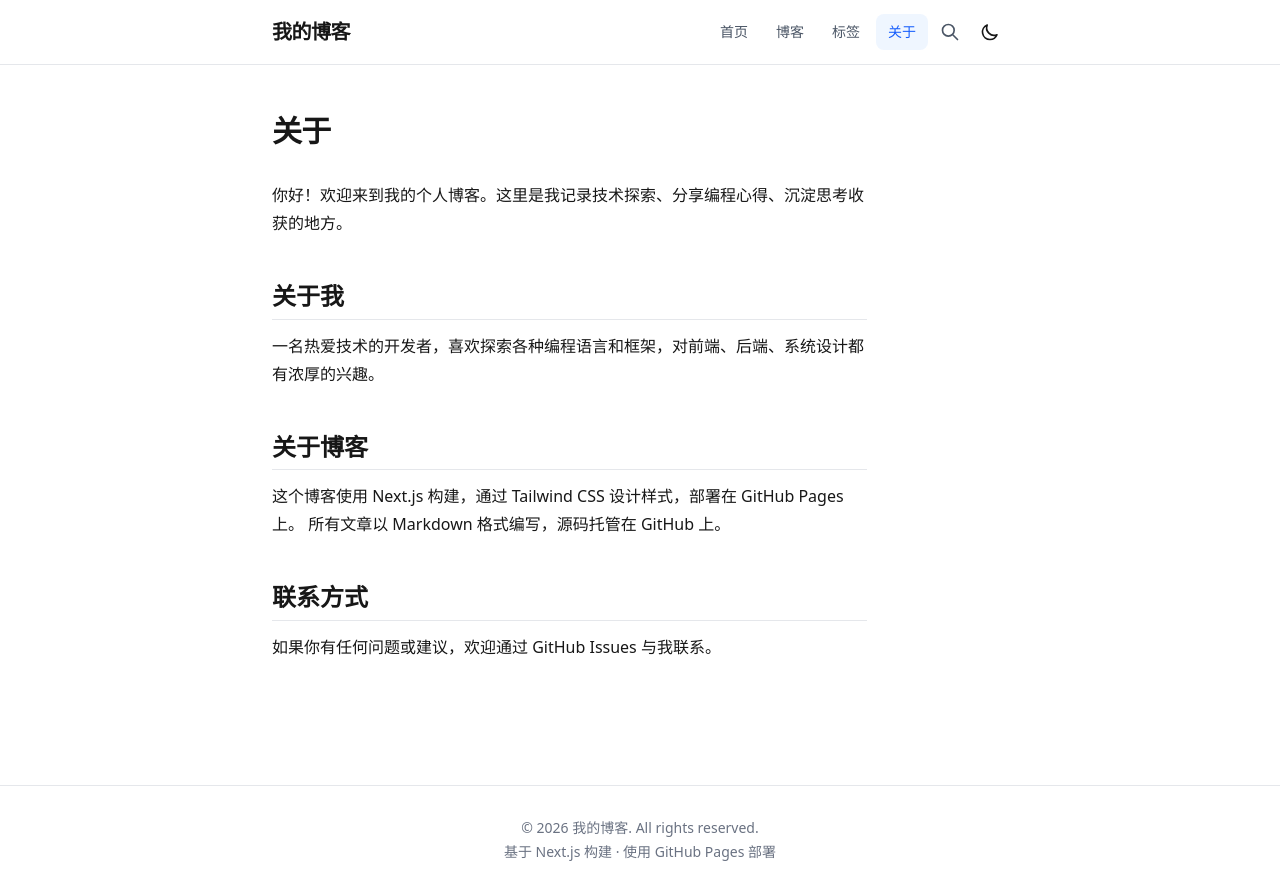
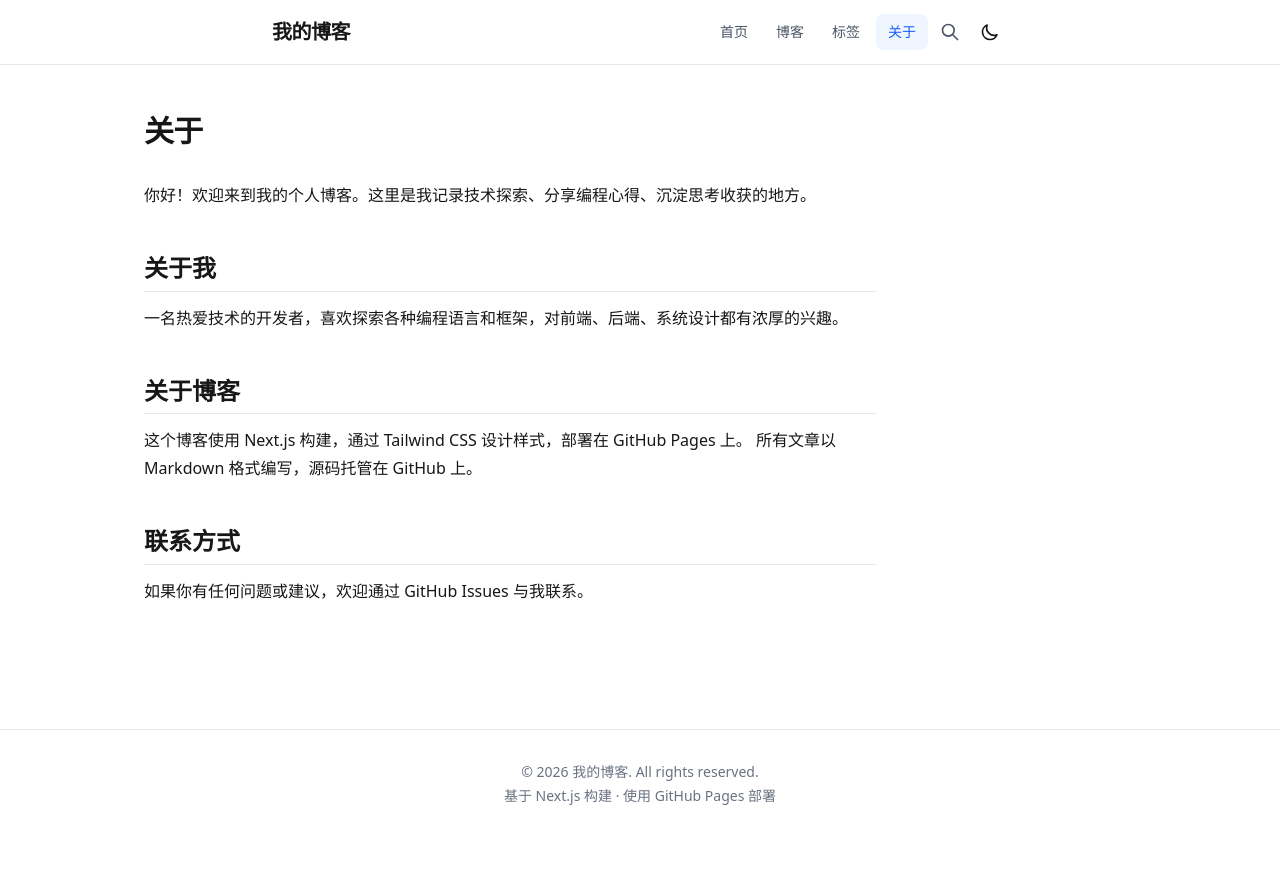
Before and after one commit to Asy424/my-blog, a Next.js app: page /my-blog/about in a window 1280 px wide. After the commit the page ends 838 px from the top, so only its background shows below. Built offline with nearby package versions, Linux system fonts and the light colour scheme.

Commit message:
加宽页面布局 max-w-3xl → max-w-5xl，prose 65ch → 80ch

```diff
--- a/src/app/(main)/about/page.tsx
+++ b/src/app/(main)/about/page.tsx
@@ -5,7 +5,7 @@
 
 export default function AboutPage() {
   return (
-    <div className="max-w-3xl mx-auto px-4 py-12">
+    <div className="max-w-5xl mx-auto px-4 py-12">
       <h1 className="text-3xl font-bold tracking-tight">关于</h1>
       <div className="mt-8 prose">
         <p>
--- a/src/app/(main)/blog/[slug]/page.tsx
+++ b/src/app/(main)/blog/[slug]/page.tsx
@@ -70,7 +70,7 @@
   );
 
   return (
-    <article className="max-w-3xl mx-auto px-4 py-12">
+    <article className="max-w-5xl mx-auto px-4 py-12">
       <CodeBlock />
       <header className="mb-10">
         <h1 className="text-3xl font-bold tracking-tight">{post.title}</h1>
--- a/src/app/(main)/blog/page.tsx
+++ b/src/app/(main)/blog/page.tsx
@@ -10,7 +10,7 @@
   const posts = getSortedPostsData();
 
   return (
-    <div className="max-w-3xl mx-auto px-4 py-12">
+    <div className="max-w-5xl mx-auto px-4 py-12">
       <h1 className="text-3xl font-bold tracking-tight">所有文章</h1>
       {posts.length === 0 ? (
         <div className="text-center py-16 text-gray-500 dark:text-gray-400">
--- a/src/app/(main)/page.tsx
+++ b/src/app/(main)/page.tsx
@@ -5,7 +5,7 @@
   const posts = getSortedPostsData();
 
   return (
-    <div className="max-w-3xl mx-auto px-4 py-12">
+    <div className="max-w-5xl mx-auto px-4 py-12">
       <section className="mb-16">
         <h1 className="text-4xl font-bold tracking-tight">你好，欢迎来到我的博客</h1>
         <p className="mt-4 text-lg text-gray-600 dark:text-gray-400 leading-relaxed">
--- a/src/app/(main)/tags/[tag]/page.tsx
+++ b/src/app/(main)/tags/[tag]/page.tsx
@@ -33,7 +33,7 @@
   const posts = getPostsByTag(tag);
 
   return (
-    <div className="max-w-3xl mx-auto px-4 py-12">
+    <div className="max-w-5xl mx-auto px-4 py-12">
       <h1 className="text-3xl font-bold tracking-tight">
         标签: {tag}
       </h1>
--- a/src/app/(main)/tags/page.tsx
+++ b/src/app/(main)/tags/page.tsx
@@ -18,7 +18,7 @@
   });
 
   return (
-    <div className="max-w-3xl mx-auto px-4 py-12">
+    <div className="max-w-5xl mx-auto px-4 py-12">
       <h1 className="text-3xl font-bold tracking-tight">标签</h1>
       <p className="mt-2 text-gray-600 dark:text-gray-400">
         共 {tags.length} 个标签
--- a/src/app/globals.css
+++ b/src/app/globals.css
@@ -26,7 +26,7 @@
 
 /* 文章内容样式 */
 .prose {
-  max-width: 65ch;
+  max-width: 80ch;
   font-size: 1rem;
   line-height: 1.75;
   color: var(--foreground);
```
